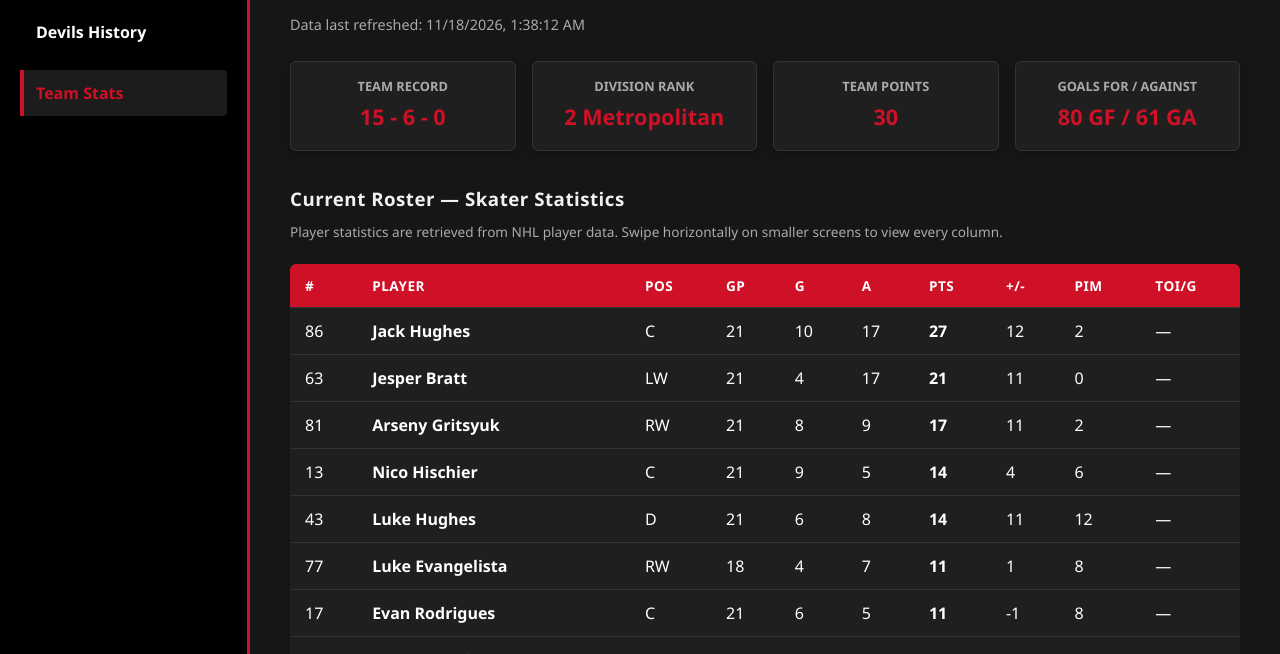
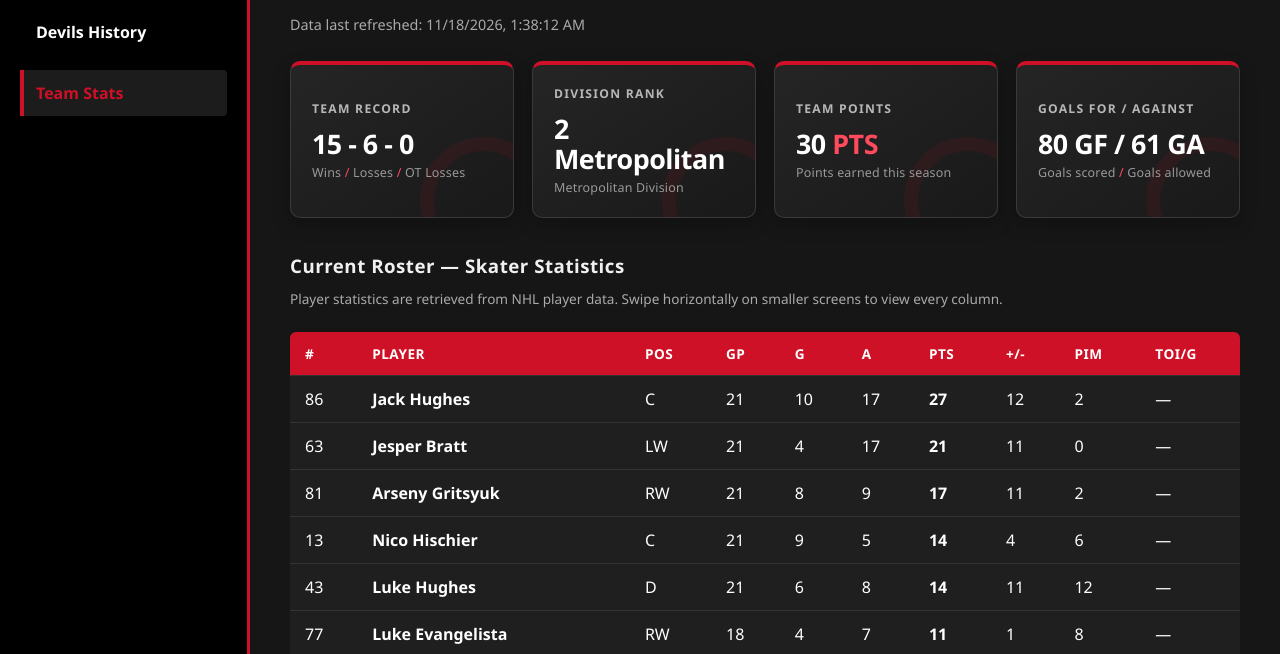
Before and after one commit to daniellemarie622/devils-fan-site, a plain HTML site: page team.html in a window 1280 px wide. Shown: the part 145-799 px from the top of the page. Drawn offline with Linux system fonts and the light colour scheme.

Commit message:
Polish team summary stat cards

```diff
--- a/team.html
+++ b/team.html
@@ -43,19 +43,77 @@
         p { line-height: 1.6; }
         .update-note { color: #aaaaaa; font-size: .9em; margin-bottom: 25px; }
         .summary-flex {
-            display: grid; grid-template-columns: repeat(4, minmax(0, 1fr));
-            gap: 16px; margin: 25px 0 30px;
+            display: grid;
+            grid-template-columns: repeat(4, minmax(0, 1fr));
+            gap: 18px;
+            margin: 25px 0 32px;
         }
         .stat-card {
-            min-width: 0; background: #1f1f1f; border: 1px solid #333333;
-            border-radius: 6px; padding: 15px; text-align: center;
-            box-shadow: 0 4px 10px rgba(0,0,0,.2);
+            position: relative;
+            min-width: 0;
+            min-height: 142px;
+            display: flex;
+            flex-direction: column;
+            justify-content: center;
+            align-items: flex-start;
+            gap: 12px;
+            overflow: hidden;
+            background: linear-gradient(145deg, #252525 0%, #191919 100%);
+            border: 1px solid #393939;
+            border-top: 4px solid #ce1126;
+            border-radius: 10px;
+            padding: 20px 21px;
+            text-align: left;
+            box-shadow: 0 7px 18px rgba(0,0,0,.24);
+            transition: transform .2s ease, border-color .2s ease, box-shadow .2s ease;
+        }
+        .stat-card::after {
+            content: "";
+            position: absolute;
+            width: 100px;
+            height: 100px;
+            right: -35px;
+            bottom: -48px;
+            border: 14px solid rgba(206,17,38,.09);
+            border-radius: 50%;
+            pointer-events: none;
+        }
+        .stat-card:hover {
+            transform: translateY(-3px);
+            border-color: #555555;
+            border-top-color: #ed1c2e;
+            box-shadow: 0 11px 24px rgba(0,0,0,.32);
         }
         .stat-card h4 {
-            margin: 0 0 5px; color: #aaaaaa; text-transform: uppercase;
-            font-size: .8em;
+            margin: 0;
+            color: #b7b7b7;
+            text-transform: uppercase;
+            font-size: .76em;
+            font-weight: 700;
+            letter-spacing: 1.25px;
         }
-        .stat-card p { margin: 0; font-size: 1.35em; font-weight: bold; color: #ce1126; }
+        .stat-card p {
+            position: relative;
+            z-index: 1;
+            margin: 0;
+            color: #ffffff;
+            font-size: clamp(1.55em, 2.1vw, 2em);
+            line-height: 1.1;
+            font-weight: 800;
+            letter-spacing: -.5px;
+            font-variant-numeric: tabular-nums;
+        }
+        .stat-card .stat-detail {
+            position: relative;
+            z-index: 1;
+            margin-top: -5px;
+            color: #999999;
+            font-size: .78em;
+            line-height: 1.35;
+            font-weight: 500;
+            letter-spacing: .2px;
+        }
+        .stat-card .stat-accent { color: #ff4b5c; }
         .table-wrapper {
             width: 100%; overflow-x: auto; -webkit-overflow-scrolling: touch;
             border-radius: 6px; margin-bottom: 18px;
@@ -144,10 +202,26 @@
     <p class="update-note" id="last-updated" aria-live="polite">Loading the latest NHL data...</p>
 
     <div class="summary-flex" aria-label="Live team summary">
-        <div class="stat-card"><h4>Team Record</h4><p id="team-record">—</p></div>
-        <div class="stat-card"><h4>Division Rank</h4><p id="division-rank">—</p></div>
-        <div class="stat-card"><h4>Team Points</h4><p id="team-points">—</p></div>
-        <div class="stat-card"><h4>Goals For / Against</h4><p id="team-goals">—</p></div>
+        <div class="stat-card">
+            <h4>Team Record</h4>
+            <p id="team-record">—</p>
+            <span class="stat-detail">Wins <span class="stat-accent">/</span> Losses <span class="stat-accent">/</span> OT Losses</span>
+        </div>
+        <div class="stat-card">
+            <h4>Division Rank</h4>
+            <p id="division-rank">—</p>
+            <span class="stat-detail">Metropolitan Division</span>
+        </div>
+        <div class="stat-card">
+            <h4>Team Points</h4>
+            <p><span id="team-points">—</span><span class="stat-accent"> PTS</span></p>
+            <span class="stat-detail">Points earned this season</span>
+        </div>
+        <div class="stat-card">
+            <h4>Goals For / Against</h4>
+            <p id="team-goals">—</p>
+            <span class="stat-detail">Goals scored <span class="stat-accent">/</span> Goals allowed</span>
+        </div>
     </div>
 
     <h3>Current Roster — Skater Statistics</h3>
```
